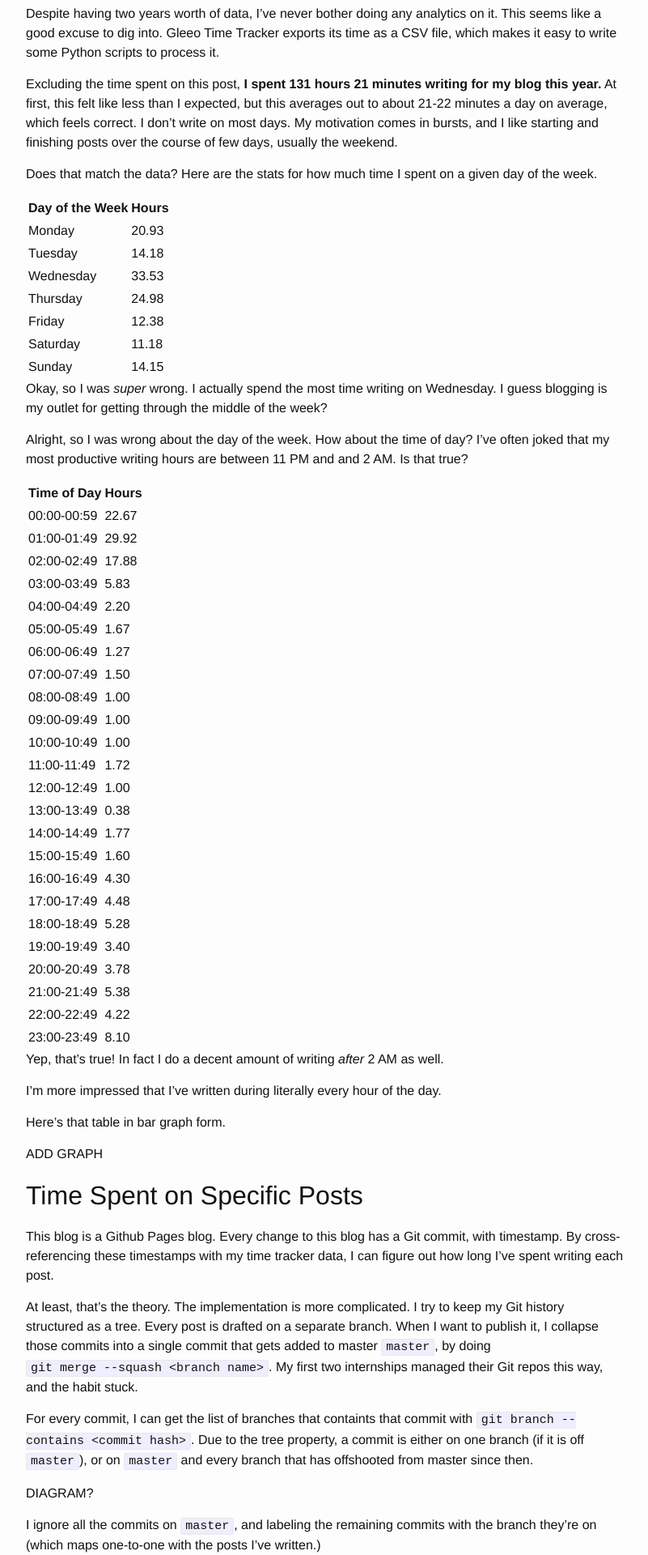
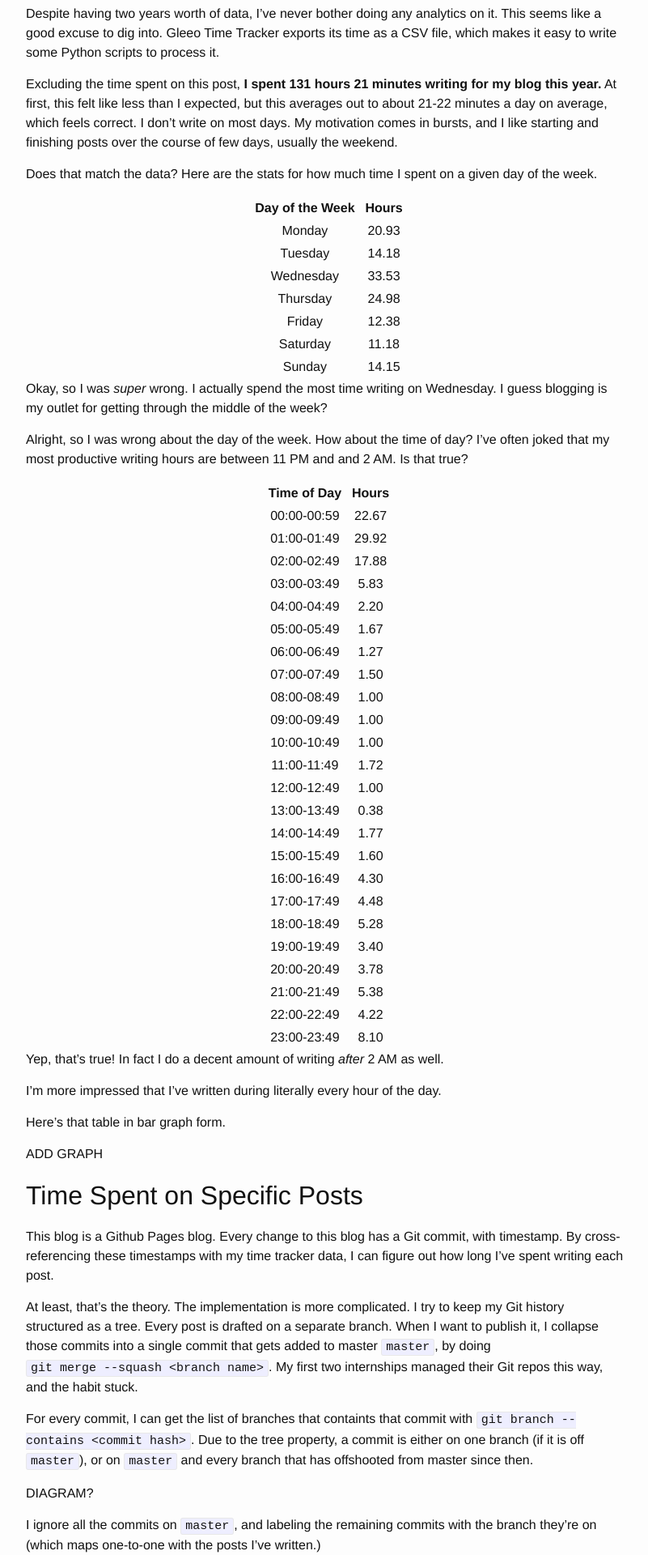
Before and after one commit to alexirpan/alexirpan.github.io, a Jekyll site: the page built from _posts/2018-08-18-three-years.markdown, in a window 1280 px wide. Shown: the part 1473-3393 px from the top of the page at 81% size, without its empty margins (238-1039 px from the left). Built offline with Jekyll 4.4.1, drawn with Linux system fonts in a browser that asks for light colours; nearby versions of some CDN libraries.

Commit message:
Center the tables, fix the spacing a bit

```diff
--- a/_posts/2018-08-18-three-years.markdown
+++ b/_posts/2018-08-18-three-years.markdown
@@ -86,7 +86,7 @@ over the course of few days, usually the weekend.
 Does that match the data? Here are the stats for how much time I spent
 on a given day of the week.
 
-| Day of the Week | Hours |
+| &nbsp;&nbsp;Day of the Week&nbsp;&nbsp;  | Hours |
 |-----------------|-------|
 | Monday          | 20.93 |
 | Tuesday         | 14.18 |
@@ -95,6 +95,7 @@ on a given day of the week.
 | Friday          | 12.38 |
 | Saturday        | 11.18 |
 | Sunday          | 14.15 |
+{: .centered-table }
 
 Okay, so I was *super* wrong. I actually spend the most time writing on
 Wednesday. I guess blogging is my outlet for getting through the middle of the
@@ -104,7 +105,7 @@ Alright, so I was wrong about the day of the week. How about the time of day?
 I've often joked that my most productive writing hours are between 11 PM and
 and 2 AM. Is that true?
 
-| Time of Day | Hours |
+| &nbsp;&nbsp;Time of Day&nbsp;&nbsp; | Hours |
 |-------------|-------|
 | 00:00-00:59 | 22.67 |
 | 01:00-01:49 | 29.92 |
@@ -130,6 +131,7 @@ and 2 AM. Is that true?
 | 21:00-21:49 | 5.38  |
 | 22:00-22:49 | 4.22  |
 | 23:00-23:49 | 8.10  |
+{: .centered-table }
 
 Yep, that's true! In fact I do a decent amount of writing *after* 2 AM as well.
 
@@ -172,7 +174,7 @@ intervals in linear time.
 Here's the time spent for each post, from most to least, along with the number
 of words in that post.
 
-| Post                | Hours | Word Count |
+| &nbsp;&nbsp;Post&nbsp;&nbsp;                | Hours | &nbsp;&nbsp;Word Count&nbsp;&nbsp; |
 |---------------------|-------|------------|
 | rl-hard             | 53.33 | 9426       |
 | (Draft)             | 15.27 | N/A        |
@@ -190,6 +192,7 @@ of words in that post.
 | dota2-five          | 1.3   | 1464       |
 | (Draft)             | 1.02  | N/A        |
 | (Draft)             | 0.72  | N/A        |
+{: .centered-table }
 
 A few people have asked me how long it took me to write my reinforcement
 learning post. Well, there's your answer: 53 hours, 20 minutes, written over the
--- a/_sass/_layout.scss
+++ b/_sass/_layout.scss
@@ -276,6 +276,11 @@ strong {
     text-align: center;
 }
 
+.centered-table {
+    text-align: center;
+    margin: 0px auto;
+}
+
 .hidden {
     display: none;
 }
```
